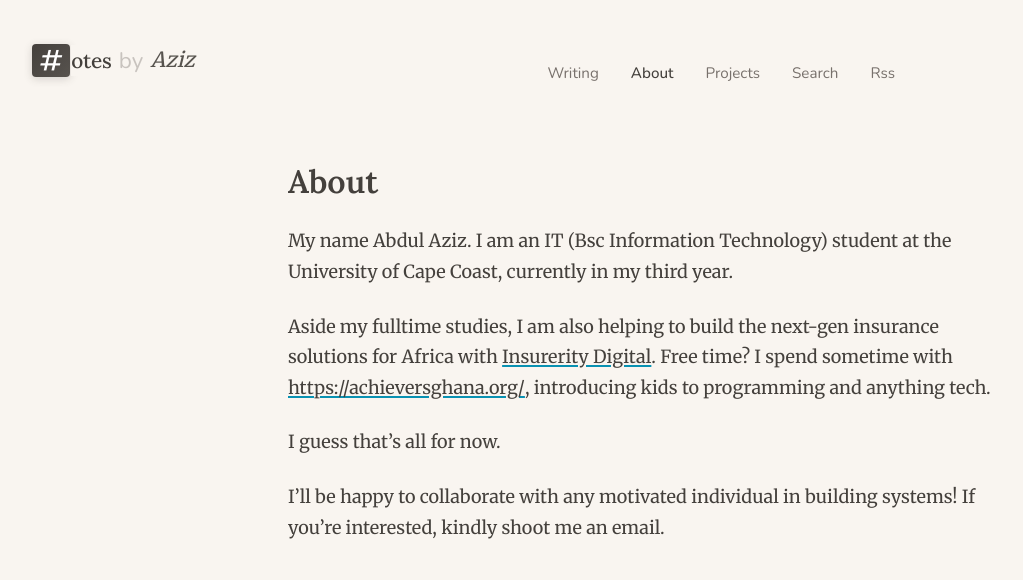
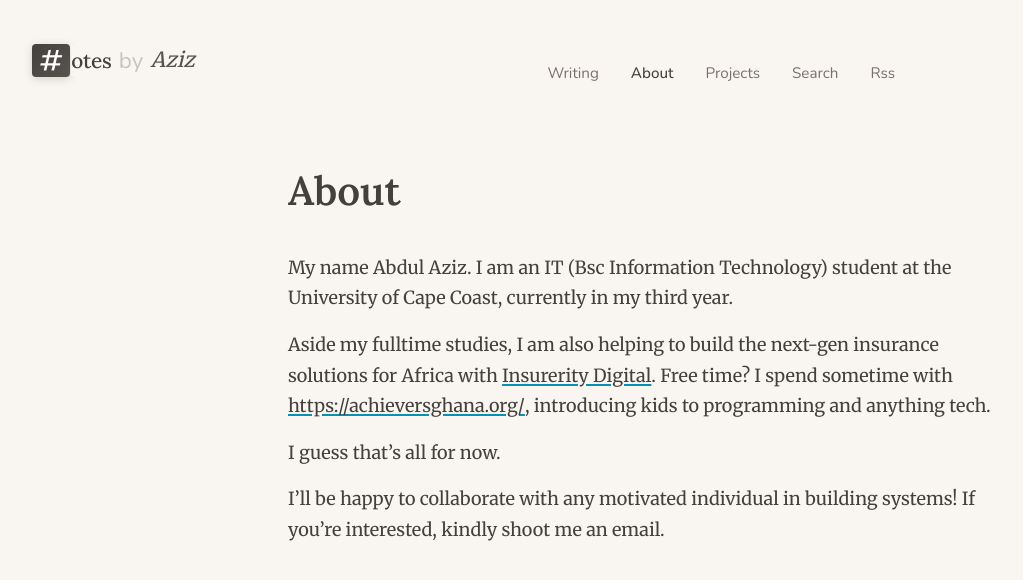
Before and after one commit to dotaziz/dotaziz.github.io, a Jekyll site: the page built from _pages/about.md, in a window 1280 px wide. Shown: the top 580 px of the page, without its empty margins (0-1023 px from the left). Built offline with Jekyll 4.4.1, drawn with Linux system fonts in a browser that asks for light colours.

Commit message:
Update page layout with minimalist design

```diff
--- a/_layouts/page.html
+++ b/_layouts/page.html
@@ -2,7 +2,8 @@
 layout: default
 ---
 
-<section class="post">
-  <h2>{{ page.title }}</h2>
+<article class="page">
+  <h1>{{ page.title }}</h1>
+
   {{ content }}
-</section>
+</article>
```
